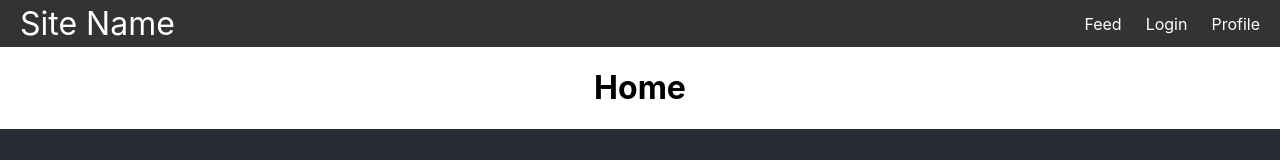
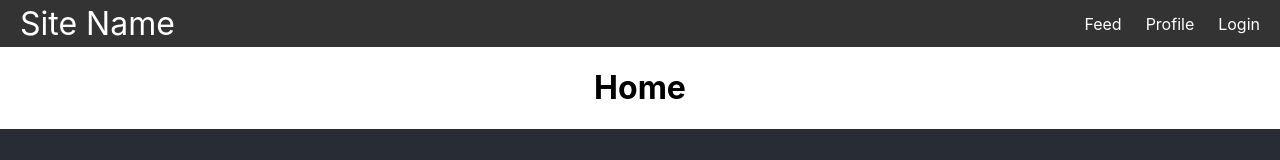
Before and after one commit to acb3454/wichacks-2024, a React (Create React App) app in the folder wichacks-2024/: page / in a window 1280 px wide. Shown: the top 160 px of the page. Built offline with nearby package versions, Linux system fonts and the light colour scheme.

Commit message:
Changed ordering of navbar

```diff
--- a/wichacks-2024/src/App.js
+++ b/wichacks-2024/src/App.js
@@ -44,10 +44,10 @@ function App() {
     <Navbar />
           <div className="container">
             <Routes>
+              <Route path="/" element={<Home />} />
               <Route path="/Feed" element={<Feed />} />
+              <Route path="/Profile" element={<Profile />} />
               <Route path="/Login" element={<Login />} />
-              <Route path="/Profile" element={<Profile />} />
-              <Route path="/" element={<Home />} />
             </Routes>
           </div>
 
--- a/wichacks-2024/src/Navbar.jsx
+++ b/wichacks-2024/src/Navbar.jsx
@@ -8,8 +8,9 @@ export default function Navbar() {
       </Link>
       <ul>
         <CustomLink to="/feed">Feed</CustomLink>
+        <CustomLink to="/profile">Profile</CustomLink>
         <CustomLink to="/login">Login</CustomLink>
-        <CustomLink to="/profile">Profile</CustomLink>
+
       </ul>
     </nav>
   )
```
